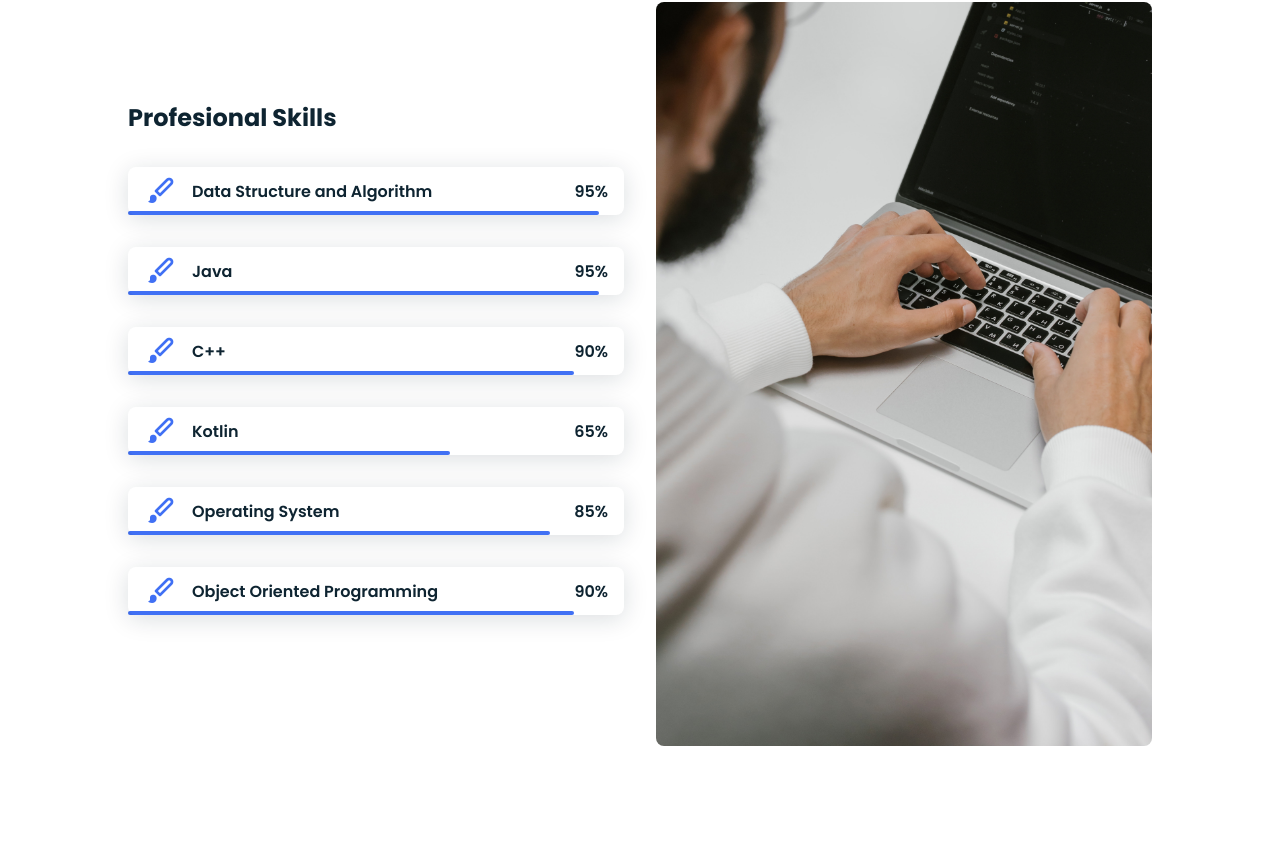
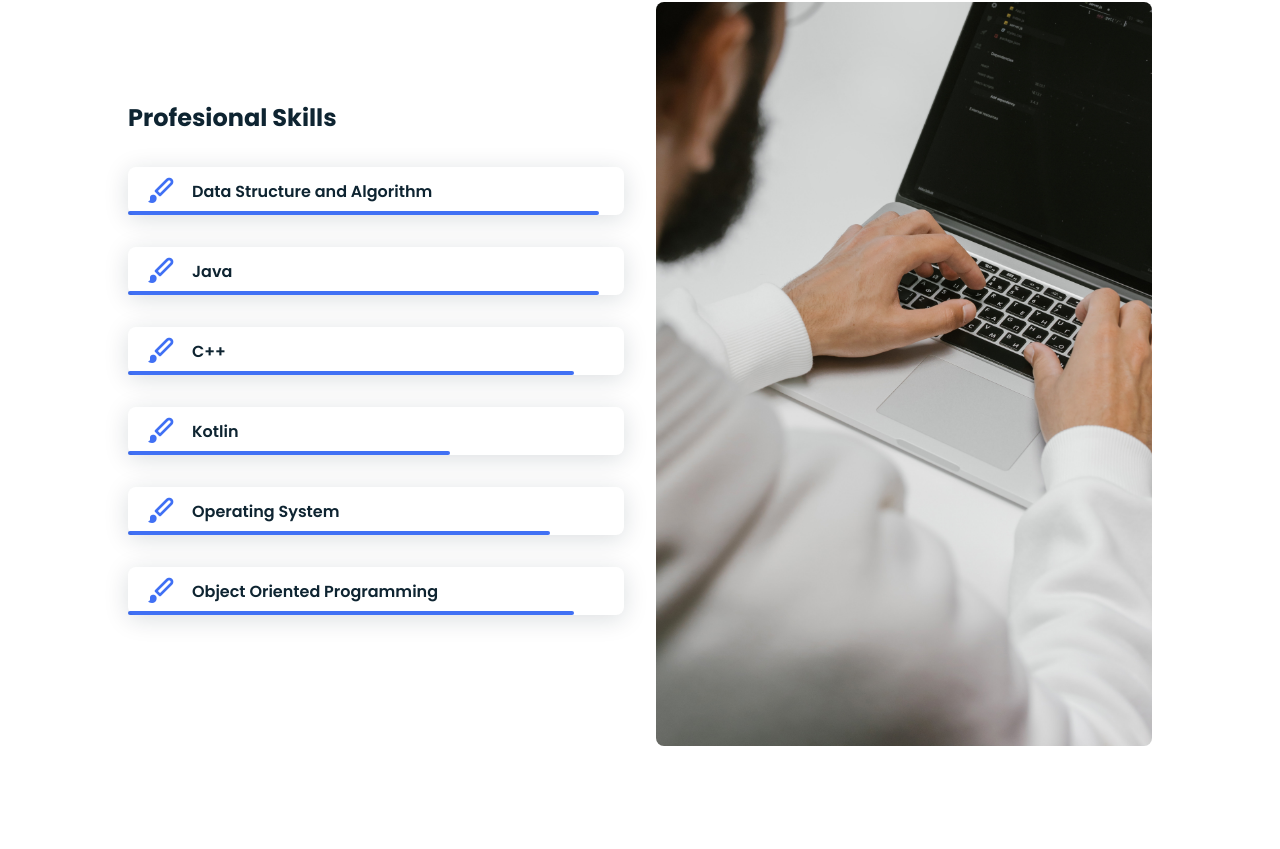
Before and after one commit to Amanshakya-code/Amanshakya-code.github.io, a plain HTML site: page index.html in a window 1280 px wide. Shown: the part 2431-3280 px from the top of the page. Drawn offline with nearby package versions, Linux system fonts and the light colour scheme.

Commit message:
Update index.html

```diff
--- a/index.html
+++ b/index.html
@@ -148,7 +148,7 @@
 
                             </div>
                             <div>
-                                <span class="skills__percentage">95%</span>
+                                <span class="skills__percentage"></span>
                             </div>
                         </div>
                         <div class="skills__data">
@@ -160,7 +160,7 @@
 
                             </div>
                             <div>
-                                <span class="skills__percentage">95%</span>
+                                <span class="skills__percentage"></span>
                             </div>
                         </div>
                         <div class="skills__data">
@@ -172,7 +172,7 @@
 
                             </div>
                             <div>
-                                <span class="skills__percentage">90%</span>
+                                <span class="skills__percentage"></span>
                             </div>
                         </div>
                         <div class="skills__data">
@@ -184,7 +184,7 @@
 
                             </div>
                             <div>
-                                <span class="skills__percentage">65%</span>
+                                <span class="skills__percentage"></span>
                             </div>
                         </div>
                         <div class="skills__data">
@@ -196,7 +196,7 @@
 
                             </div>
                             <div>
-                                <span class="skills__percentage">85%</span>
+                                <span class="skills__percentage"></span>
                             </div>
                         </div>
                         <!--
@@ -222,7 +222,7 @@
 
                             </div>
                             <div>
-                                <span class="skills__percentage">90%</span>
+                                <span class="skills__percentage"></span>
                             </div>
                         </div>
                         <!--
@@ -341,7 +341,7 @@
             <div class="footer__social">
                 <a href="https://www.instagram.com/iam_amanshakya/?r=nametag" class="footer__icon"><i class='bx bxl-instagram' ></i></a>
                 <a href="https://twitter.com/Amanshakya2001?s=08" class="footer__icon"><i class='bx bxl-twitter' ></i></a>
-                <a href="#" class="footer__icon"><i class='bx bxl-facebook' ></i></a>
+                <a href="https://mail.google.com/mail/u/0/?pli=1#inbox?compose=GTvVlcRzCpKtQdXNLzvSdnQCLnxCPpttbSTLMWgrjdVHqFBgJVKDxjgPzjRQjGnzBsszrGkPXHlbW" class="footer__icon"><i class='fa fa-reply' ></i></a>
             </div>
             <p>&#169; 2021 copyright all right reserved</p>
         </footer>
```
